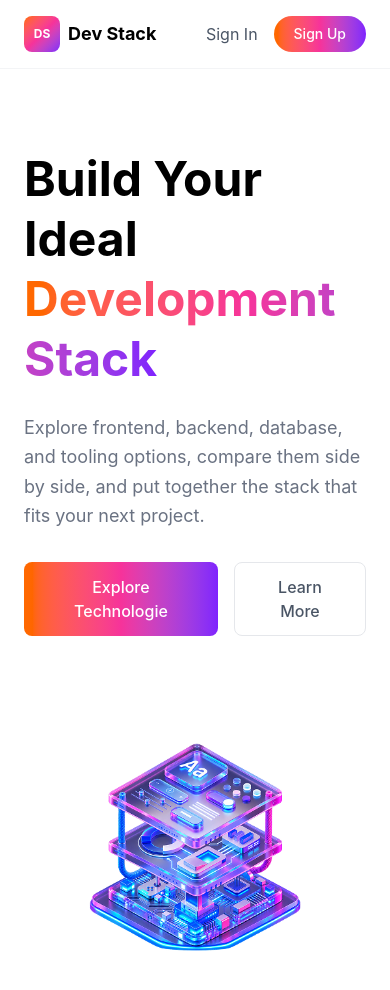
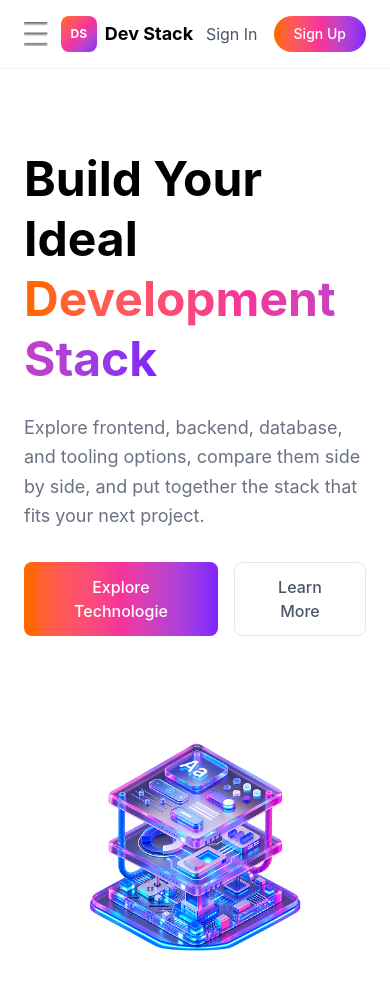
Before and after one commit to RashedGeek/assignment-5, a React (Vite) app: page / in a window 390 px wide. Shown: the top 990 px of the page. Built offline with nearby package versions, Linux system fonts and the light colour scheme.

Commit message:
added the hamburger menu

```diff
--- a/src/components/Navbar.tsx
+++ b/src/components/Navbar.tsx
@@ -1,7 +1,18 @@
+import hamburger from "../assets/hamburger.png";
 function Navbar() {
   return (
     <nav className="sticky top-0 z-50 bg-white border-b border-gray-100">
       <div className="max-w-7xl mx-auto px-6 py-4 flex items-center justify-between">
+        <button
+  type="button"
+  className="md:hidden"
+>
+  <img
+    src={hamburger}
+    alt="Menu"
+    className="h-6 w-6"
+  />
+</button>
 
         {/* Brand */}
         <div className="flex items-center gap-2">
@@ -39,11 +50,11 @@ function Navbar() {
 
         {/* Auth buttons */}
         <div className="flex items-center gap-4">
-          <button className="text-gray-600">
+          <button className="text-gray-600 cursor-pointer">
             Sign In
           </button>
 
-          <button className="rounded-full bg-linear-to-r from-orange-500 via-pink-500 to-violet-600 px-5 py-2 text-sm font-medium text-white">
+          <button className="rounded-full bg-linear-to-r from-orange-500 via-pink-500 to-violet-600 px-5 py-2 text-sm font-medium text-white cursor-pointer">
             Sign Up
           </button>
         </div>
```
